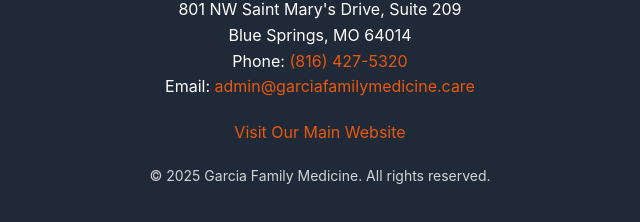
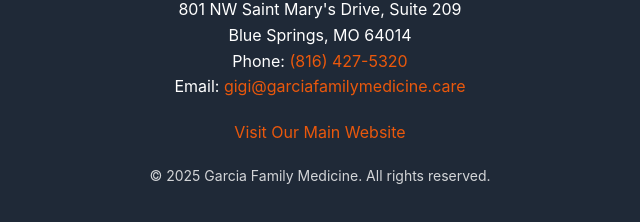
Before and after one commit to gigi-gfm/weight-loss-promo, a plain HTML site: page index.html in a window 1280 px wide. Shown: the part 2910-3132 px from the top of the page, 320-960 px from the left. Drawn offline with Linux system fonts and the light colour scheme.

Commit message:
index.html

```diff
--- a/index.html
+++ b/index.html
@@ -333,7 +333,7 @@
         <p><strong>Garcia Family Medicine</strong></p>
         <p>801 NW Saint Mary's Drive, Suite 209<br>Blue Springs, MO 64014</p>
         <p>Phone: <a href="tel:816-427-5320">(816) 427-5320</a></p>
-        <p>Email: <a href="mailto:admin@garciafamilymedicine.care">admin@garciafamilymedicine.care</a></p>
+        <p>Email: <a href="mailto:gigi@garciafamilymedicine.care">gigi@garciafamilymedicine.care</a></p>
         <p style="margin-top: 20px;">
             <a href="https://garciafamilymedicine.care">Visit Our Main Website</a>
         </p>
```
